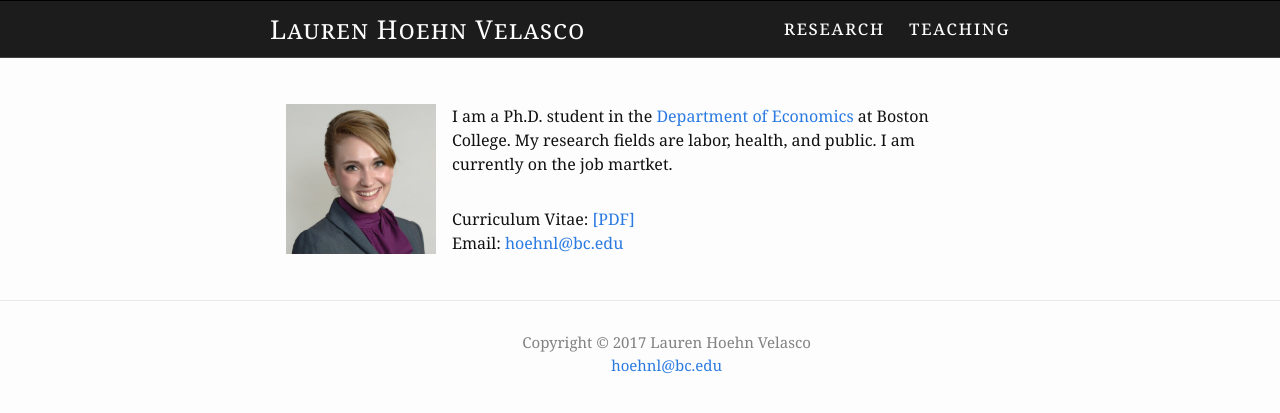
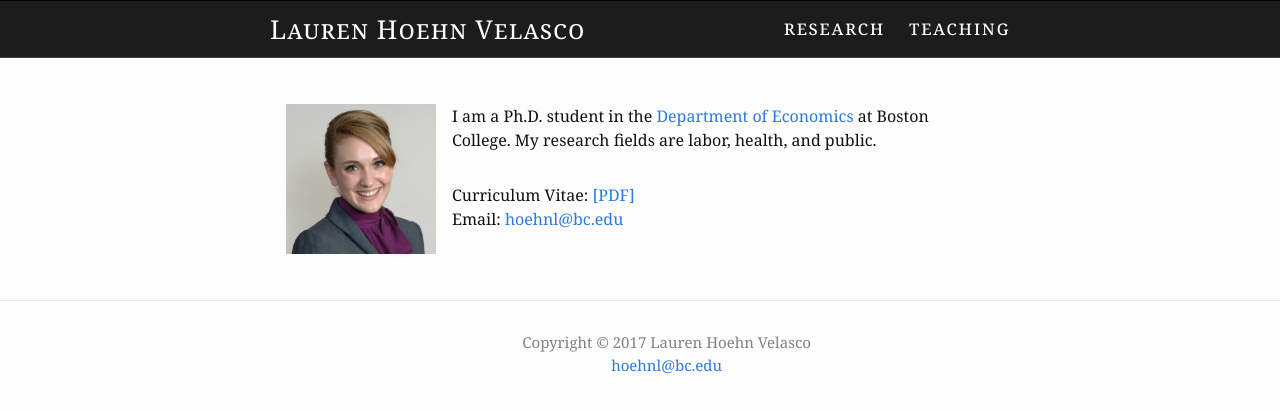
Before and after one commit to germsvel/lhv, a Jekyll site: the page built from index.html, in a window 1280 px wide. Shown: the top 413 px of the page. Built offline with Jekyll 4.4.1, drawn with Linux system fonts in a browser that asks for light colours.

Commit message:
Remove 'in the job market' section

```diff
--- a/index.html
+++ b/index.html
@@ -11,8 +11,7 @@
     <a href="http://www.bc.edu/schools/cas/economics/" target="_blank">
       Department of Economics
     </a>
-    at Boston College. My research
-    fields are labor, health, and public. I am currently on the job martket.
+    at Boston College. My research fields are labor, health, and public.
   </p>
 
   <p class="about-text">
```
